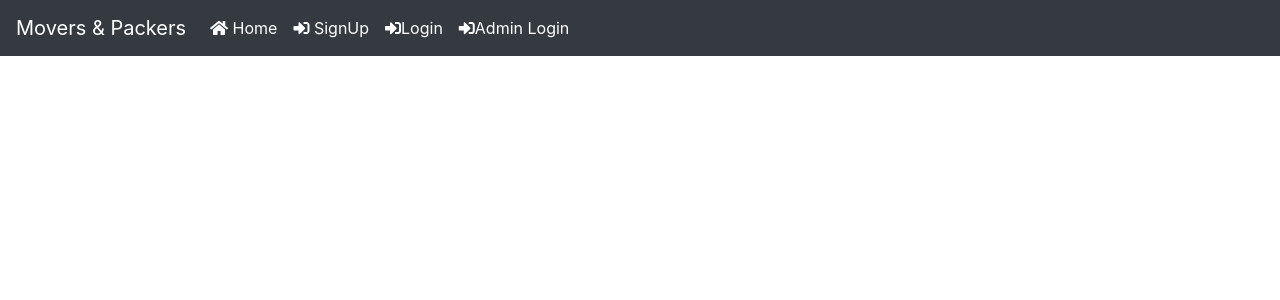
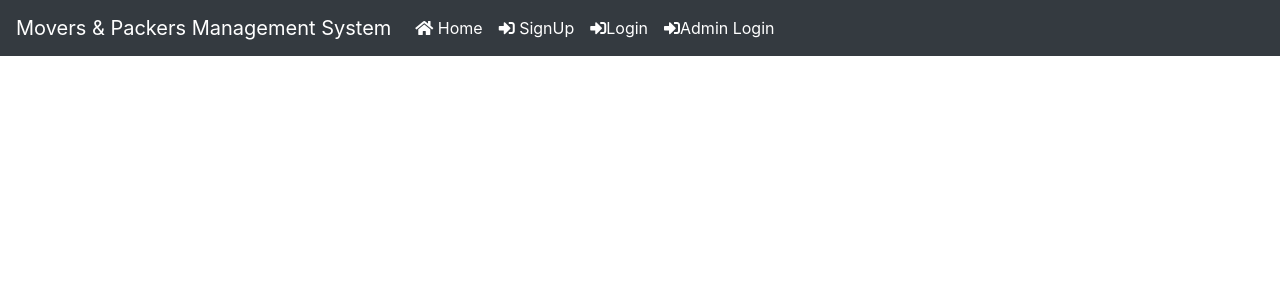
Before and after one commit to YASHBHATTER/MoversAndPackers, a Django app: template moverspackers/templates/header.html in a window 1280 px wide. Shown: the top 300 px of the page. Run offline with Django 3.2, Linux system fonts and the light colour scheme; the template is opened without the code that fills it, so the values that code supplies are empty.

Commit message:
change in header

```diff
--- a/moverspackers/templates/header.html
+++ b/moverspackers/templates/header.html
@@ -11,7 +11,7 @@
 
 <nav class="navbar navbar-expand-md bg-dark navbar-dark">
     <!-- Brand -->
-    <a class="navbar-brand" href="#">Movers & Packers</a>
+    <a class="navbar-brand" href="#">Movers & Packers Management System</a>
 
     <!-- Toggler/collapsibe Button -->
     <button class="navbar-toggler" type="button" data-toggle="collapse" data-target="#collapsibleNavbar">
```
